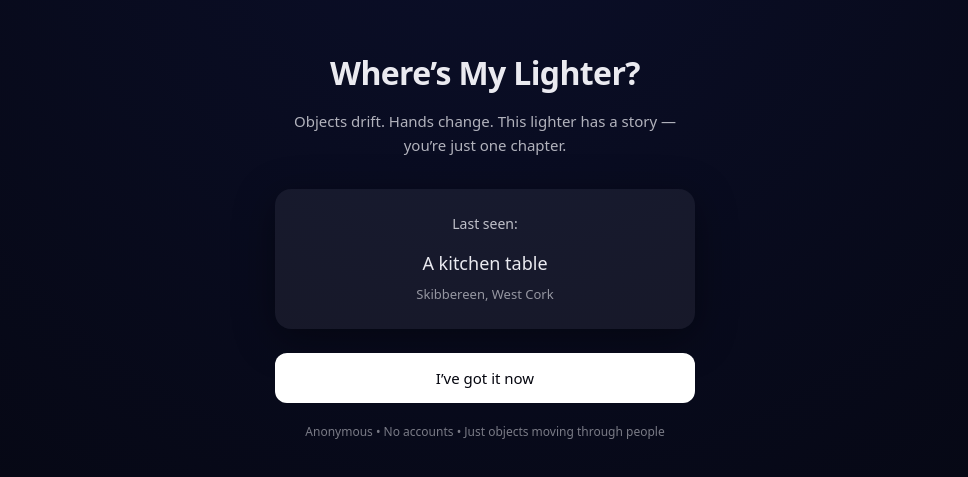
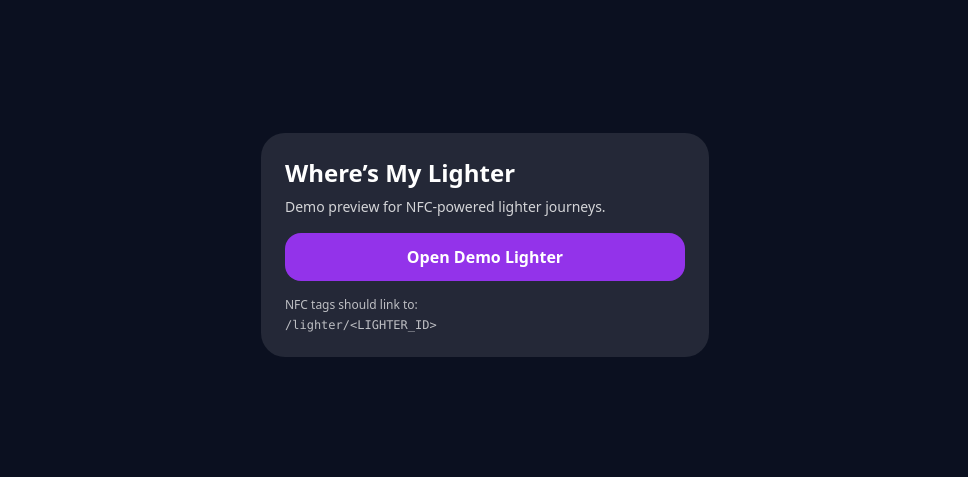
Before and after one commit to Shane-Breen/wheres-my-lighter, a Next.js app: page /demo in a window 1280 px wide. Shown: the part 155-632 px from the top of the page, without its empty margins (155-1123 px from the left). Built offline with nearby package versions, Linux system fonts and the light colour scheme.

Commit message:
Update page.tsx

```diff
--- a/app/demo/page.tsx
+++ b/app/demo/page.tsx
@@ -1,117 +1,30 @@
+"use client";
+
+import Link from "next/link";
+
 export default function DemoPage() {
   return (
-    <main
-      style={{
-        minHeight: '100vh',
-        background: 'radial-gradient(circle at top, #0b0f2a, #05060f)',
-        color: '#eaeaf0',
-        display: 'flex',
-        alignItems: 'center',
-        justifyContent: 'center',
-        fontFamily: 'system-ui, -apple-system, sans-serif',
-        padding: '24px',
-      }}
-    >
-      <div
-        style={{
-          maxWidth: '420px',
-          width: '100%',
-          textAlign: 'center',
-        }}
-      >
-        {/* Title */}
-        <h1
-          style={{
-            fontSize: '32px',
-            fontWeight: 600,
-            letterSpacing: '-0.02em',
-            marginBottom: '12px',
-          }}
-        >
-          Where’s My Lighter?
-        </h1>
-
-        {/* Subtitle */}
-        <p
-          style={{
-            fontSize: '15px',
-            lineHeight: 1.6,
-            opacity: 0.75,
-            marginBottom: '32px',
-          }}
-        >
-          Objects drift. Hands change.
-          This lighter has a story — you’re just one chapter.
+    <div className="min-h-screen bg-[#0b1020] text-white flex items-center justify-center">
+      <div className="rounded-3xl bg-white/10 p-6 max-w-md w-full">
+        <h1 className="text-2xl font-semibold">Where’s My Lighter</h1>
+        <p className="text-sm opacity-80 mt-2">
+          Demo preview for NFC-powered lighter journeys.
         </p>
 
-        {/* Card */}
-        <div
-          style={{
-            background: 'rgba(255,255,255,0.06)',
-            borderRadius: '16px',
-            padding: '24px',
-            boxShadow: '0 10px 40px rgba(0,0,0,0.4)',
-            marginBottom: '24px',
-          }}
+        <Link
+          href="/lighter/pilot-002"
+          className="block mt-4 rounded-2xl bg-purple-600 py-3 text-center font-semibold"
         >
-          <p
-            style={{
-              fontSize: '14px',
-              opacity: 0.8,
-              marginBottom: '16px',
-            }}
-          >
-            Last seen:
-          </p>
+          Open Demo Lighter
+        </Link>
 
-          <p
-            style={{
-              fontSize: '18px',
-              fontWeight: 500,
-              marginBottom: '8px',
-            }}
-          >
-            A kitchen table
-          </p>
-
-          <p
-            style={{
-              fontSize: '13px',
-              opacity: 0.6,
-            }}
-          >
-            Skibbereen, West Cork
-          </p>
+        <div className="mt-4 text-xs opacity-70">
+          NFC tags should link to:
+          <div className="font-mono mt-1">
+            /lighter/&lt;LIGHTER_ID&gt;
+          </div>
         </div>
-
-        {/* Action */}
-        <button
-          style={{
-            width: '100%',
-            padding: '14px 16px',
-            borderRadius: '12px',
-            border: 'none',
-            background: '#ffffff',
-            color: '#05060f',
-            fontSize: '15px',
-            fontWeight: 500,
-            cursor: 'pointer',
-          }}
-        >
-          I’ve got it now
-        </button>
-
-        {/* Footer note */}
-        <p
-          style={{
-            fontSize: '12px',
-            opacity: 0.5,
-            marginTop: '20px',
-          }}
-        >
-          Anonymous • No accounts • Just objects moving through people
-        </p>
       </div>
-    </main>
-  )
+    </div>
+  );
 }
```
